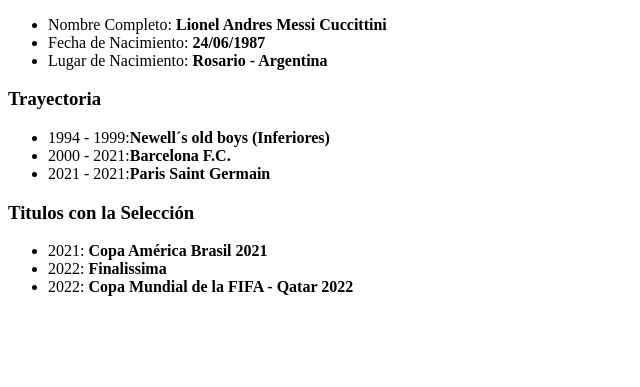
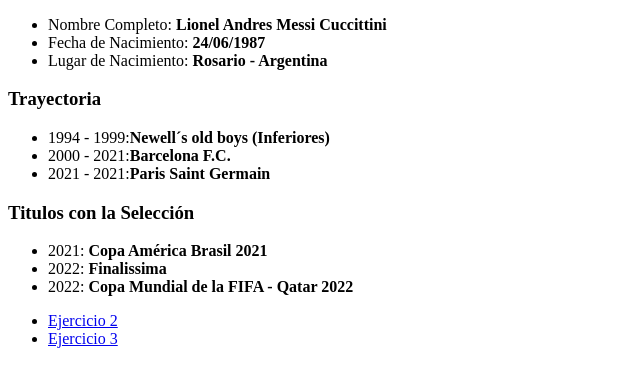
Before and after one commit to ovejeroalan/E1-Forms-y-Listas-, a plain HTML site: page index.html in a window 1280 px wide. Shown: the part 105-492 px from the top of the page, without its empty margins (0-640 px from the left). Drawn offline with Linux system fonts and the light colour scheme.

Commit message:
Comentario
Agrego links para redireccionar a los tres ejercicios.

```diff
--- a/index.html
+++ b/index.html
@@ -31,5 +31,14 @@
         <li>2022: <b>Copa Mundial de la FIFA - Qatar 2022</b></li>
       </ul>
     </div>
+
+    <header>
+      <nav>
+        <ul>
+          <li><a href="Ejercicio 2.html">Ejercicio 2</a></li>
+          <li><a href="Ejercicio 3.html">Ejercicio 3</a></li>
+        </ul>
+      </nav>
+    </header>
   </body>
 </html>
```
Also changed, not shown: Ejercicio 2.html (+8 -0 lines), Ejercicio 3.html (+8 -0 lines).
